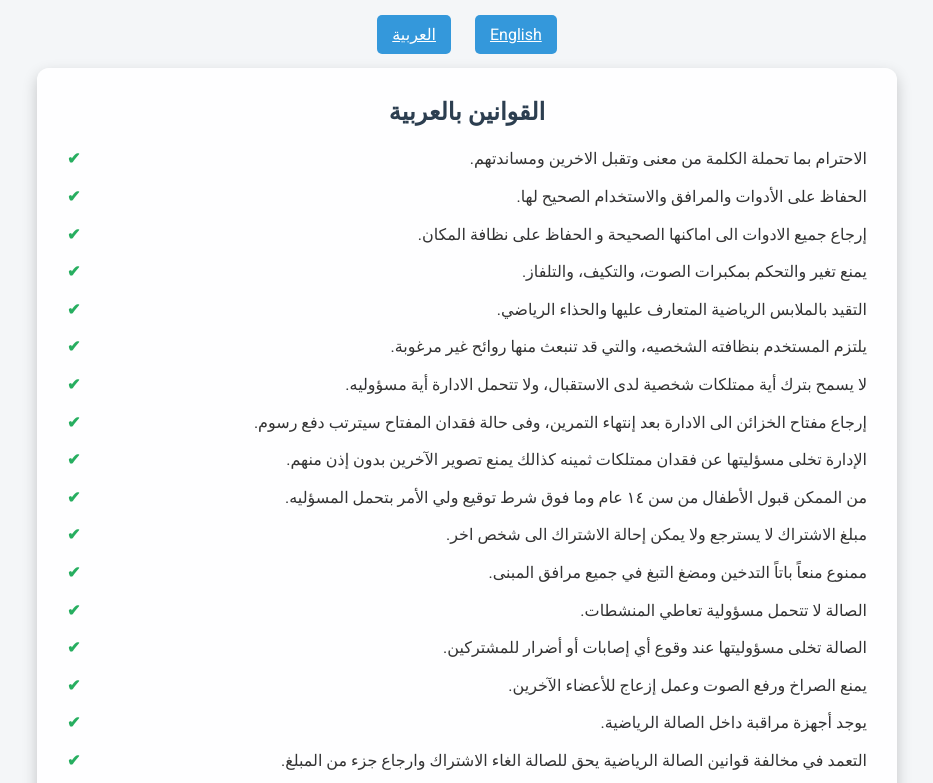
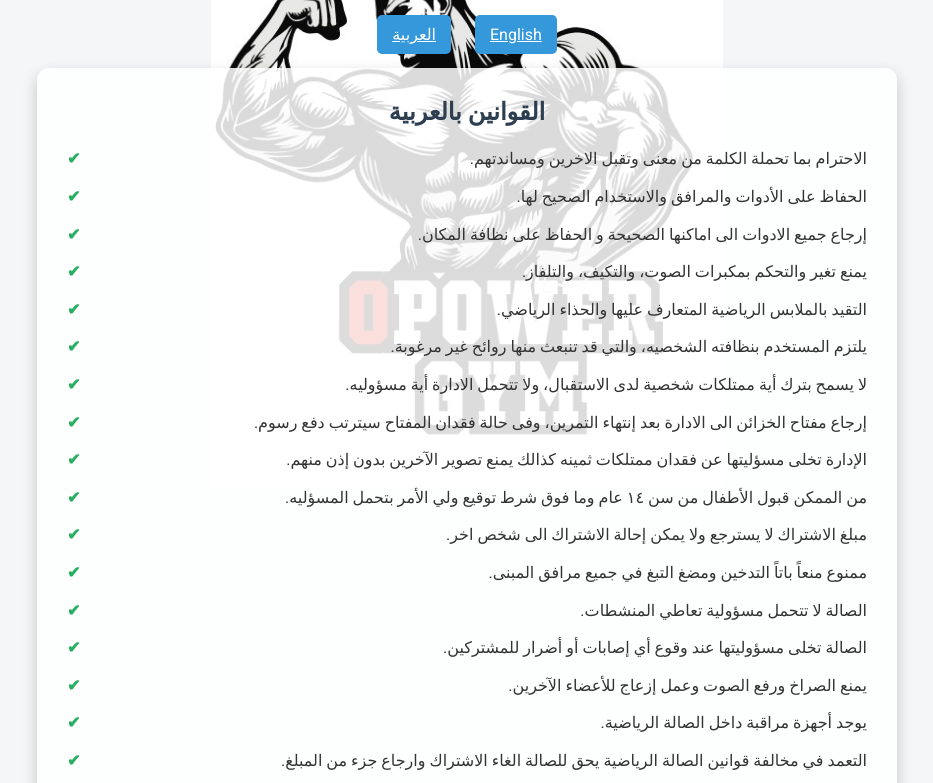
Before and after one commit to myiottammam/OpowerGYM-Rules, a plain HTML site: page index.html in a window 1280 px wide. Shown: the part 99-882 px from the top of the page, without its empty margins (173-1106 px from the left). Drawn offline with Linux system fonts and the light colour scheme.

Commit message:
Update index.html

```diff
--- a/index.html
+++ b/index.html
@@ -8,33 +8,20 @@
   <style>
     * { margin: 0; padding: 0; box-sizing: border-box; }
 
-    /* Full page watermark background */
+    /* Body with background logo as watermark */
     body {
       font-family: 'Roboto', sans-serif;
+      background: url('assets/logo.JPG') no-repeat center top;
+      background-size: 40%; /* smaller logo */
+      background-attachment: fixed;
+      background-repeat: no-repeat;
+      color: #333;
+      line-height: 1.6;
+      position: relative;
       background-color: #f4f6f8; /* fallback */
-      position: relative;
-      color: #fff;
-      line-height: 1.6;
-      overflow-x: hidden;
     }
 
-    /* Watermark logo using pseudo-element */
-    body::before {
-      content: '';
-      position: fixed;
-      top: 50%;
-      left: 50%;
-      transform: translate(-50%, -50%);
-      width: 50%; /* logo size */
-      height: auto;
-      background: url('assets/logo.JPG') no-repeat center center;
-      background-size: contain;
-      opacity: 0.1; /* subtle watermark */
-      z-index: 0;
-      pointer-events: none; /* allow clicking text over it */
-    }
-
-    /* Make content above watermark */
+    /* Content container */
     .content {
       position: relative;
       z-index: 1;
@@ -60,8 +47,7 @@
     nav a:hover { background-color: #2980b9; }
 
     .section {
-      background-color: rgba(255,255,255,0.95);
-      color: #333;
+      background-color: rgba(255,255,255,0.85); /* semi-transparent */
       border-radius: 12px;
       padding: 25px 30px;
       margin: 20px 0;
@@ -71,7 +57,7 @@
     h2 {
       margin-bottom: 15px;
       color: #2c3e50;
-      text-align: center;
+      text-align: center; /* centered headings */
     }
 
     ul { list-style: none; padding-left: 0; }
```
